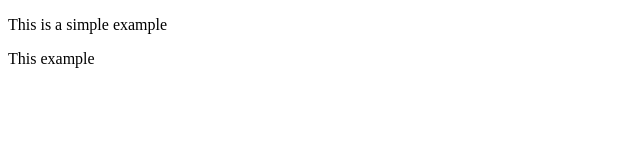
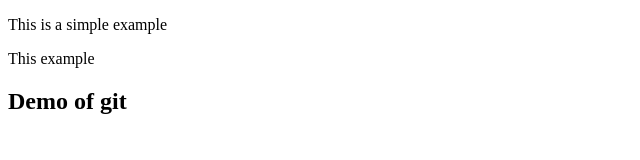
Before and after one commit to Tejaswini200208/MyProject, a plain HTML site: page index.html in a window 1280 px wide. Shown: the whole page, without its empty margins (0-640 px from the left). Drawn offline with Linux system fonts and the light colour scheme.

Commit message:
First Commit 1.2

```diff
--- a/index.html
+++ b/index.html
@@ -8,6 +8,7 @@
 <body>
     <p>This is a simple example</p>
     <p>This example</p>
+    <h2>Demo of git</h2>
 
 </body>
 </html>
```
